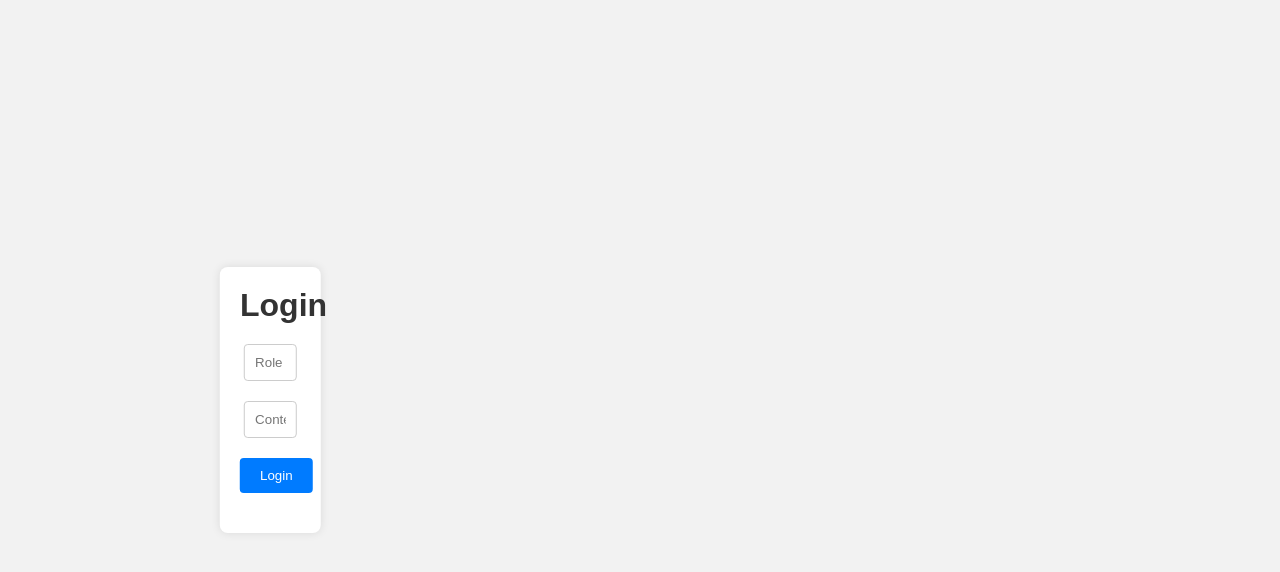
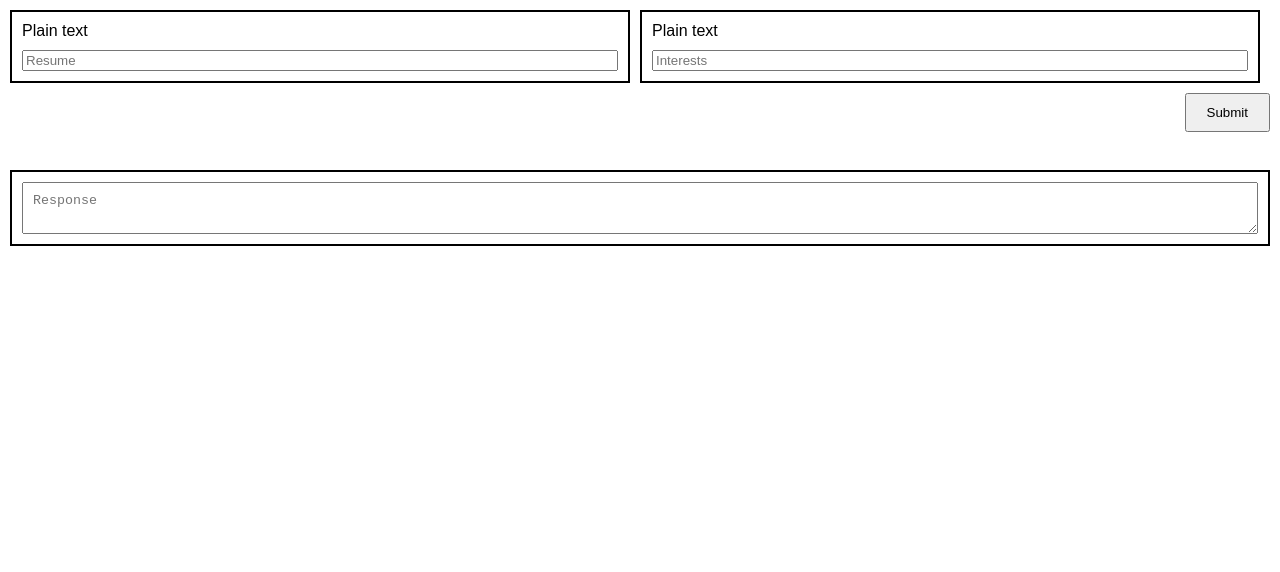
Before and after one commit to varunrvkmr/Project-Recommender, a website: page public/page.html in a window 1280 px wide. Drawn offline with Linux system fonts and the light colour scheme.

Commit message:
- created a front-end page 	- added styles.css - created script.js so that client-side calls the route and returns response to client-side to display

```diff
--- a/public/page.html
+++ b/public/page.html
@@ -1,112 +1,31 @@
 <!DOCTYPE html>
- <html>
+<html lang="en">
 <head>
-     <title>Login Page</title>
-     <style>
-         body {
-             font-family: Arial, sans-serif;
-             background-color: #f2f2f2;
-             margin: 0;
-             padding: 0;
-             display: flex;
-             align-items: center;
-             justify-content: flex-start;
-             height: 100vh;
-             padding-left: 240px;
-             margin-bottom: 80px;
-         }
-
-         .container {
-             background: #fff;
-             position: absolute;
-             top: 50%;
-             left: 50%;
-             transform: translate(-50%, -50%);
-             border-radius: 8px;
-             box-shadow: 0 0 10px rgba(0, 0, 0, 0.1);
-             text-align: center;
-             padding: 20px;
-             max-width: 400px;
-             width: 100%;
-             justify-content: center;
-             align-items: center;
-         }
-
-         .container h1 {
-             color: #333;
-             margin: 0
-         }
-
-         .form-group {
-             margin: 20px 0;
-         }
-
-         .form-group input {
-             width: 50%;
-             padding: 10px;
-             border: 1px solid #ccc;
-             border-radius: 4px;
-         }
-
-         .form-group button {
-             background-color: #007BFF;
-             color: #fff;
-             border: none;
-             padding: 10px 20px;
-             border-radius: 4px;
-             cursor: pointer;
-         }
-
-         .form-group button:hover {
-             background-color: #0056b3;
-         }
-
-         .divider {
-             border-right: 1px solid #ccc;
-             height: 250px;
-             margin: 0 30px;
-         }
-
-         .image-container {
-             display: flex;
-             position: relative;
-             align-items: center;
-             text-align: center;
-             justify-content: flex-end;
-         }
-
-         .image-container img {
-             max-width: 100%;
-             display: block;
-
-         }
-
-     </style>
+<meta charset="UTF-8">
+<meta name="viewport" content="width=device-width, initial-scale=1.0">
+<title>Layout Example</title>
+<link rel="stylesheet" href="styles.css">
 </head>
 <body>
-    <div class="image-container">
-
-        <img src="download.png" alt="Image">
   <div class="container">
-            <h1>Login</h1>
-
-            <form action="/api/chat" method="POST">
-                <div class="form-group">
-
-                    <input type="text" name="role" placeholder="Role" required>
+    <form id="pageForm" class="form-box">
+      <div class="box">
+        <p>Plain text</p>
+        <input textarea name="role" placeholder="Resume" required></textarea>
       </div>
-                <div class="form-group">
-
-                    <input type="text" name="content" placeholder="Content" required>
+      <div class="box">
+        <p>Plain text</p>
+        <input textarea id="content" name="content" placeholder="Interests"></textarea>
       </div>
-                <div class="form-group">
-
-                    <button type="submit">Login</button>
+      <div class="button-container">
+        <button type="submit" name="submit_form">Submit</button>
       </div>
     </form>
+    <br>
+    <div class="box large">
+      <textarea id="chatResponse" name="responseTextArea" placeholder="Response"></textarea>
     </div>
   </div>
-
+  <script src="script.js"></script>
 </body>
-
 </html>
--- /dev/null
+++ b/public/script.js
@@ -0,0 +1,28 @@
+document.getElementById('pageForm').addEventListener('submit', function(event) {
+    event.preventDefault(); // Prevent the form from submitting in the traditional way
+
+    const messageInput = document.getElementById('content');
+    const chatResponse = document.getElementById('chatResponse');
+
+    // Assuming the role is fixed or determined by some logic on your page
+    const role = 'user'; // Example role, adjust as needed
+
+    fetch('/api/chat', {
+        method: 'POST',
+        headers: {
+            'Content-Type': 'application/json',
+        },
+        body: JSON.stringify({ role: role, content: messageInput.value }),
+    })
+    .then(response => {
+        if (!response.ok) {
+            throw new Error('Network response was not ok');
+        }
+        return response.json();
+    })
+    .then(data => {
+        // Assuming the server response contains the AI response in a specific format
+        chatResponse.value = data.responseText; // This needs to match the server response structure
+    })
+    .catch(error => console.error('Error:', error));
+});
--- /dev/null
+++ b/public/styles.css
@@ -0,0 +1,56 @@
+* {
+    box-sizing: border-box;
+  }
+
+  body, html {
+    margin: 0;
+    padding: 0;
+    font-family: Arial, sans-serif;
+  }
+
+  .container {
+    display: flex;
+    flex-wrap: wrap;
+    gap: 10px;
+    padding: 10px;
+  }
+
+  .form-box {
+    flex-basis: 100%;
+    display: flex;
+    flex-wrap: wrap;
+    gap: 10px;
+  }
+
+  .box {
+    border: 2px solid black;
+    padding: 10px;
+    flex-basis: calc(50% - 10px); /* Adjusted for two boxes side by side */
+    display: flex;
+    flex-direction: column;
+  }
+
+  .box.large {
+    flex-basis: 100%;
+  }
+
+  textarea {
+    width: 100%;
+    padding: 10px;
+    resize: vertical;
+  }
+
+  .button-container {
+    flex-basis: 100%; /* Ensures the button container takes the full width */
+    display: flex;
+    justify-content: flex-end;
+  }
+
+  button {
+    padding: 10px 20px;
+    cursor: pointer;
+  }
+
+  p {
+    margin: 0 0 10px;
+  }
```
Also changed, not shown: index.js (+8 -2 lines). Lines whose indentation alone changed are shown as unchanged.
